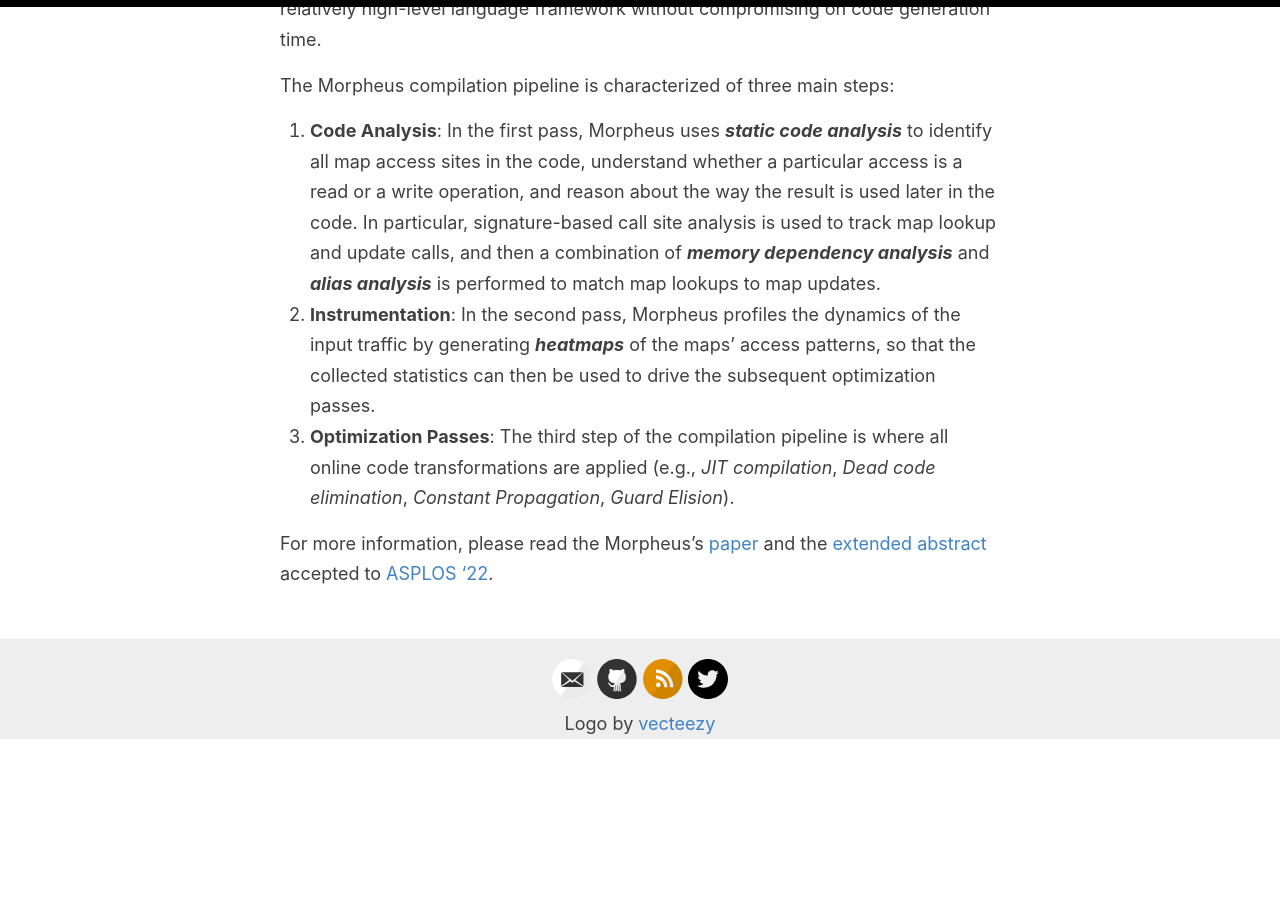
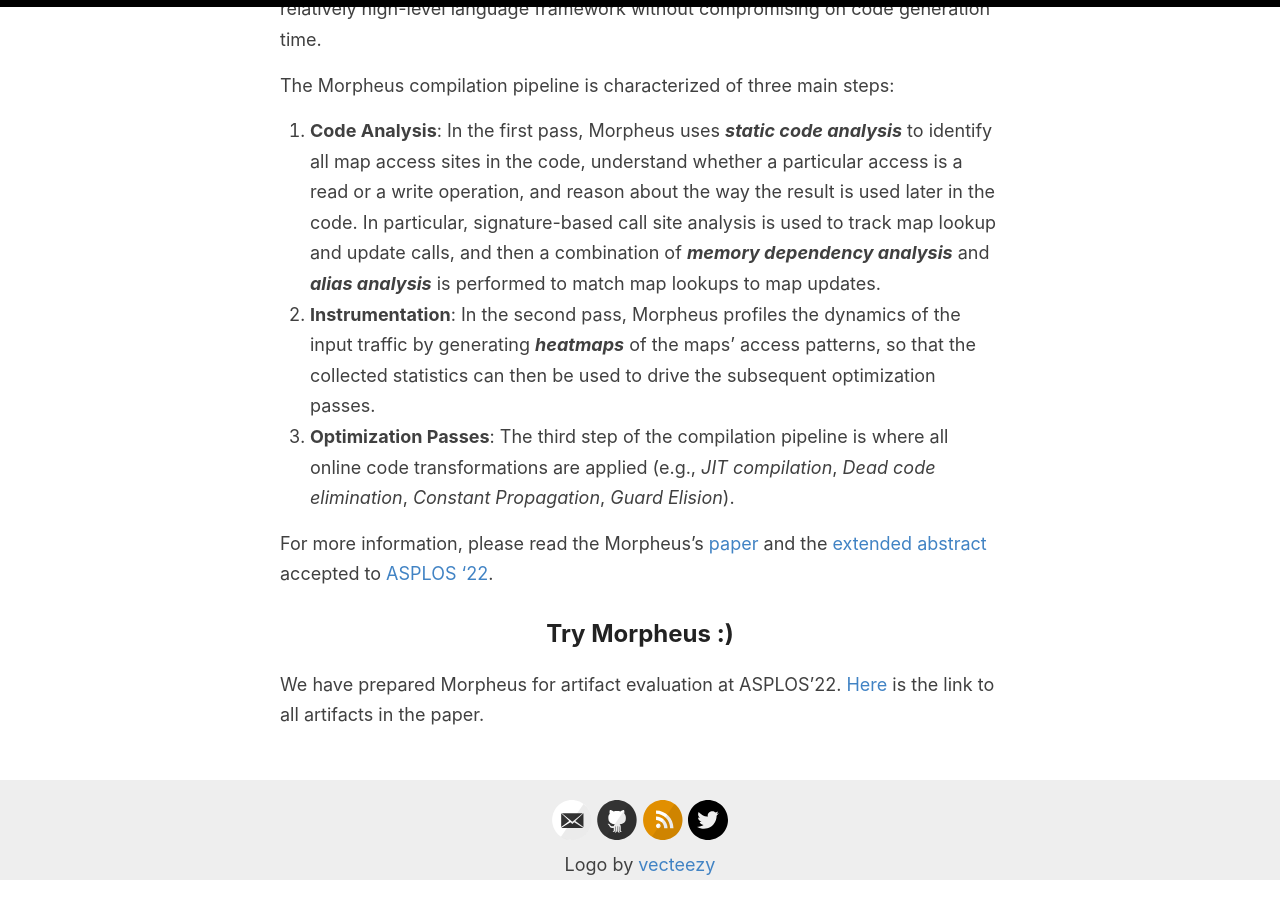
Before and after one commit to Morpheus-compiler/Morpheus-compiler.github.io, a Jekyll site: the page built from index.md, in a window 1280 px wide and 900 px high, scrolled down 1115 px. Built offline with Jekyll 4.4.1, drawn with Linux system fonts in a browser that asks for light colours; before the commit the page ends 1874 px from its top, so only the background shows below that.

Commit message:
Update index.md

```diff
--- a/index.md
+++ b/index.md
@@ -29,3 +29,6 @@ used later in the code. In particular, signature-based call site analysis is use
 3. **Optimization Passes**: The third step of the compilation pipeline is where all online code transformations are applied (e.g., *JIT compilation*, *Dead code elimination*, *Constant Propagation*, *Guard Elision*).
 
 For more information, please read the Morpheus's [paper](https://sebymiano.github.io/publication/2022-morpheus/2022-morpheus.pdf) and the [extended abstract](https://sebymiano.github.io/publication/2022-morpheus/2022-morpheus_abstract.pdf) accepted to [ASPLOS '22](https://asplos-conference.org/2022/).
+
+## Try Morpheus :)
+We have prepared Morpheus for artifact evaluation at ASPLOS'22. [Here](https://github.com/Morpheus-compiler/Morpheus) is the link to all artifacts in the paper.
```
